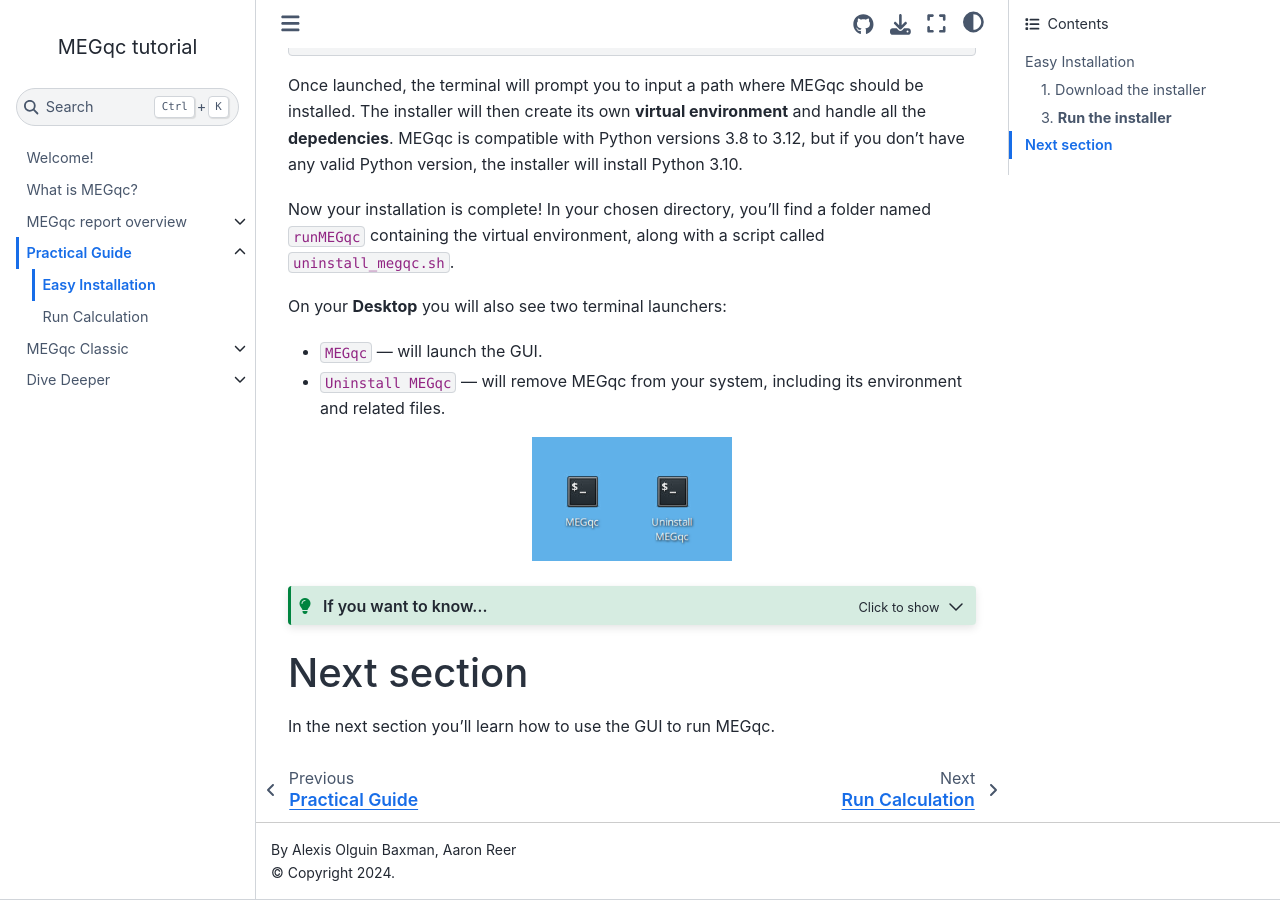
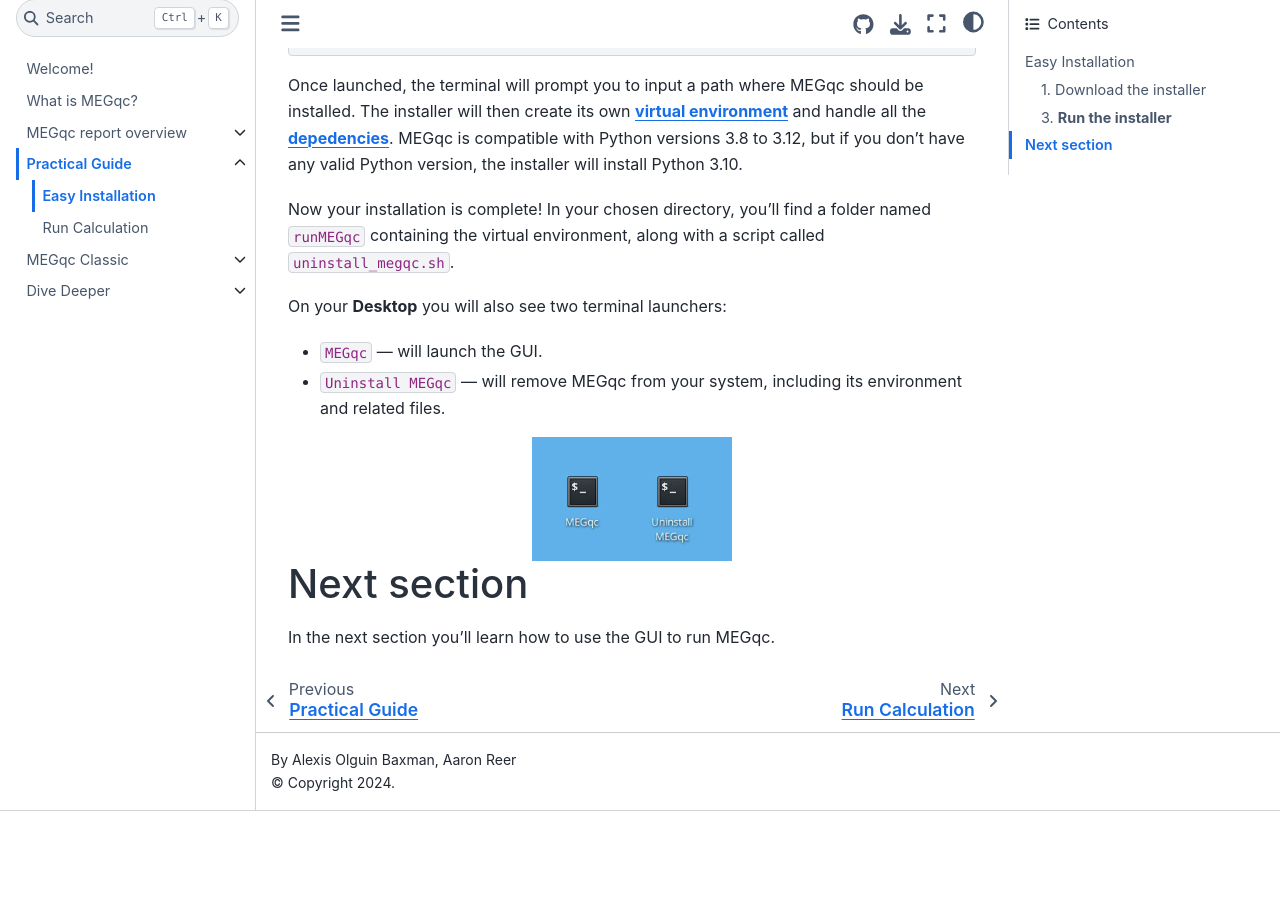
Before and after one commit to ANCPLabOldenburg/megqc_documentation, a Jupyter Book: the page built from new/install.md, in a window 1280 px wide and 900 px high, scrolled down 1065 px. Built offline with Jupyter Book 1.0.4 settings and Sphinx 7.4.7 and the Sphinx Book theme 1.1.4, drawn with Linux system fonts in a browser that asks for light colours; pages that are not in the unit, such as notebooks, are missing from menus; after the commit the page ends 1876 px from its top, so only the background shows below that; some of the changed lines change nothing that is shown.

Commit message:
Update install.md

````diff
--- a/new/install.md
+++ b/new/install.md
@@ -46,7 +46,7 @@
 
     ./install_megqc.sh
 
-Once launched, the terminal will prompt you to input a path where MEGqc should be installed. The installer will then create its own **virtual environment** and handle all the **depedencies**. MEGqc is compatible with Python versions 3.8 to 3.12, but if you don't have any valid Python version, the installer will install Python 3.10.
+Once launched, the terminal will prompt you to input a path where MEGqc should be installed. The installer will then create its own [**virtual environment**](../extra/environment.md) and handle all the [**depedencies**](../extra/details.md). MEGqc is compatible with Python versions 3.8 to 3.12, but if you don't have any valid Python version, the installer will install Python 3.10.
 
 Now your installation is complete! In your chosen directory, you'll find a folder named `runMEGqc` containing the virtual environment, along with a script called `uninstall_megqc.sh`.
 
@@ -57,12 +57,6 @@
 <img src="../static/mini/desktop.png" alt="desktop-icons" width="200px" align="center">
 
 
-```{admonition} If you want to know...
-:class: tip, dropdown
-
-what is an [environment](../extra/environment.md) or what kind of [dependencies](../extra/details.md) does MEGqc have, follow the links.
-
-```
 # Next section
 
 In the next section you'll learn how to use the GUI to run MEGqc.
````
